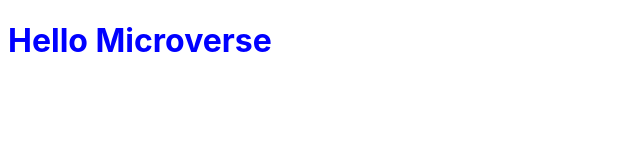
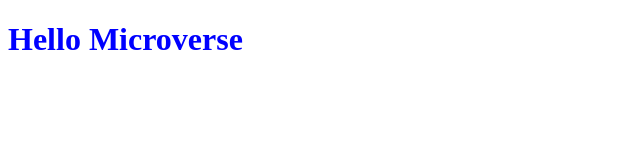
Before and after one commit to see-why/Hello-Microverse, a plain HTML site: page Index.html in a window 1280 px wide. Shown: the whole page, without its empty margins (0-640 px from the left). Drawn offline with Linux system fonts and the light colour scheme.

Commit message:
Update Style.css
remove font-family styling

```diff
--- a/Style.css
+++ b/Style.css
@@ -1,11 +1,4 @@
 .header {
+
     color:  blue;
-    font-family:  -apple-system,
-        BlinkMacSystemFont,
-        "Segoe UI",
-        Helvetica,
-        Arial,
-        sans-serif,
-        "Apple Color Emoji",
-        "Segoe UI Emoji";
 }
```
